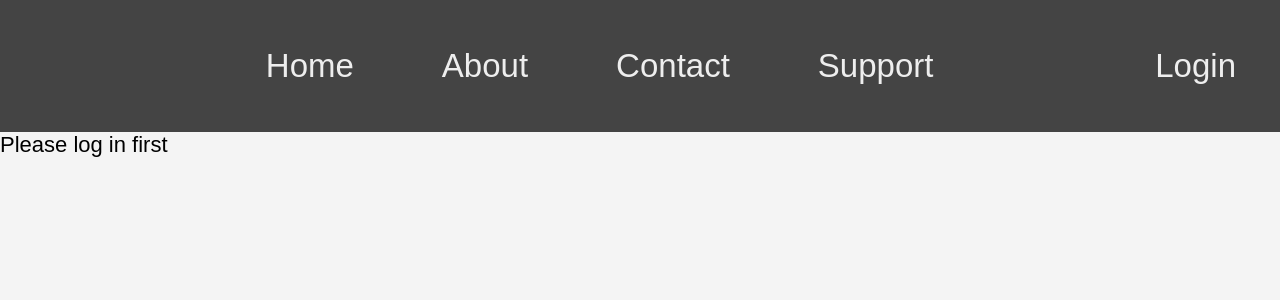
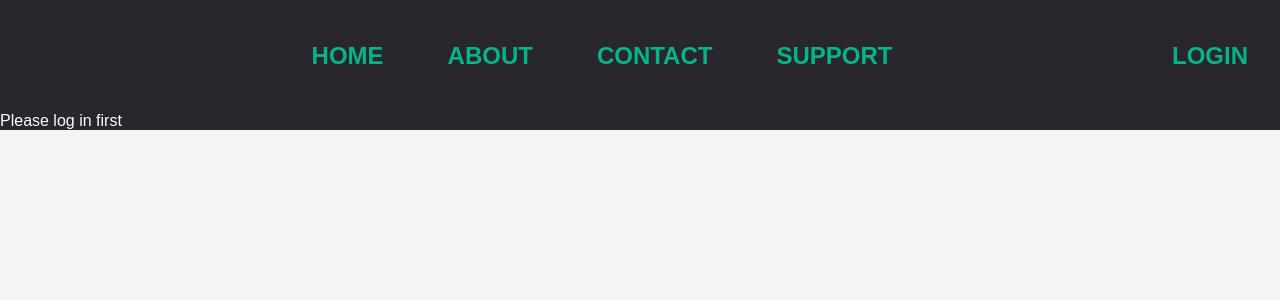
Before and after one commit to FatimaBadaoui/react-games-spa, a React (Vite) app: page /games/painting in a window 1280 px wide. Shown: the top 300 px of the page. Built offline with nearby package versions, Linux system fonts and the light colour scheme; a web font is replaced by a local one.

Commit message:
start with styling

```diff
--- a/src/App.css
+++ b/src/App.css
@@ -1,13 +1,26 @@
-:root {
-    font-family: Arial, Helvetica, sans-serif;
-    font-size: 22px;
-    /* Variables */
-    --white: #eee;
-    --black: #444;
+@import "./styles/variables.css";
+
+html {
+  scroll-behavior: smooth;
 }
 
-body {
-    background-color: var(--white);
+/* scrollbar start */
+
+::-webkit-scrollbar {
+  width: 0.75rem;
+}
+
+::-webkit-scrollbar-track {
+  background: var(--bg-color);
+}
+
+::-webkit-scrollbar-thumb {
+  background: var(--highlight-color);
+  border-radius: 20px;
+}
+
+::-webkit-scrollbar-thumb:hover {
+  background: #02b58852;;
 }
 
 ul {
--- a/src/components/NewsArticle.css
+++ b/src/components/NewsArticle.css
@@ -1,4 +1,7 @@
+@import "../styles/variables.css";
+
 .news-article {
+  padding-bottom: 2rem;
   .article-image {
     height: 600px;
     position: relative;
@@ -7,19 +10,49 @@
   h2 {
     position: absolute;
     z-index: 10;
-    top: 200px;
-    left: 10%;
-    color: white;
+    top: 0;
+    left: 0;
     font-size: 5rem;
-    width: 60%;
+    width: 100%;
+    height: 600px;
+    padding-top: 15rem;
+    padding-left: 12rem;
+    font-family: var(--highlight-font);
+    background-color: #00000069;
+
+    .highlight {
+      font-size: inherit;
+      color: var(--highlight-color);
+      font-weight: 900;
+      text-transform: uppercase;
+    }
   }
 
   .news-content {
     /* border: 1px solid green; */
+    padding: 2rem 3rem;
     width: 80%;
     margin: 2rem auto;
     display: grid;
     grid-template-columns: 1fr 1fr;
-    gap: 2rem;
+    gap: 4rem;
+    font-size: 1.7rem;
+    background-color: var(--bg-color);
+    border: 1px solid var(--highlight-color);
+    border-radius: 20px;
+    box-shadow: rgba(0, 0, 0, 0.3) 0px 19px 38px,
+      rgba(0, 0, 0, 0.22) 0px 15px 12px;
+
+    p {
+      text-align: justify;
+      line-height: 35px;
+
+      &::first-letter {
+        font-family: var(--highlight-font);
+        font-size: 180%;
+        font-weight: 900;
+        color: var(--highlight-color);
+      }
+    }
   }
 }
--- a/src/components/NewsArticle.jsx
+++ b/src/components/NewsArticle.jsx
@@ -1,19 +1,27 @@
-import { useParams } from "react-router-dom";
-import newsJSON from "../utilities/news.json";
-
-import "./NewsArticle.css";
+import React from 'react';
+import { useParams } from 'react-router-dom';
+import newsJSON from '../utilities/news.json';
+import './NewsArticle.css';
 
 const NewsArticle = () => {
   const { id } = useParams();
+  const { title, image, content, content2 } = newsJSON[id - 1];
+
+  // Split the title into parts based on spaces
+  const titleParts = title.split(' ');
+
   return (
     <div className="news-article">
-      <h2>{newsJSON[id - 1].title}</h2>
+      <h2>
+        <span className="highlight">{titleParts[0]} {titleParts[1]}</span>{/* First two words wrapped in a span */}
+        {titleParts.slice(2).join(' ')}{/* Remaining part of the title */}
+      </h2>
       <div className="article-image">
-        <img src={newsJSON[id - 1].image} alt="" />
+        <img src={image} alt="" />
       </div>
       <div className="news-content">
-        <p>{newsJSON[id - 1].content}</p>
-        <p>{newsJSON[id - 1].content2}</p>
+        <p>{content}</p>
+        <p>{content2}</p>
       </div>
     </div>
   );
--- a/src/components/NewsItem.jsx
+++ b/src/components/NewsItem.jsx
@@ -2,18 +2,17 @@ import { Link } from "react-router-dom";
 
 const NewsItem = ({ image, title, fake_news, id }) => {
   return (
+    <Link to={`/${id}`}>
       <div className="news-item">
         <div className="news-image">
           <img src={image} alt={title} />
         </div>
         <div className="news-text">
           <h2>{title}</h2>
-        <p>
-          {fake_news}
-        </p>
-        <Link to={`/${id}`} > Read More</Link>
+          <p>{fake_news}</p>
         </div>
       </div>
+    </Link>
   );
 };
 
--- a/src/components/PageLayout.css
+++ b/src/components/PageLayout.css
@@ -1,7 +1,9 @@
-header {
+@import "../styles/variables.css";
+
+.header {
   width: 100%;
-  height: 6rem;
-  background-color: #444;
+  height: 7rem;
+  background-color: var(--dark-bg);
   padding: 0 2rem;
   display: flex;
   justify-content: space-between;
@@ -9,10 +11,26 @@ header {
   color: #eee;
   font-size: 1.5rem;
 
+  ul:hover a {
+    color: #02b58852;
+    transition: all ease-in-out 200ms;
+  }
+
+  ul:hover a:hover {
+    color: var(--highlight-color);
+    text-decoration: underline;
+    text-underline-offset: 8px;
+  }
+
   a {
-    color: inherit;
+    color: #02b588;
+    font-weight: 900;
+    text-transform: uppercase;
+
     &.selected {
-      color: yellow;
+      color: var(--text-color);
+      text-decoration: underline;
+      text-underline-offset: 8px;
     }
   }
 
@@ -69,4 +87,6 @@ header {
 
 main {
   position: relative;
+  background-color: var(--dark-bg);
+  color: var(--text-color);
 }
--- a/src/components/PageLayout.jsx
+++ b/src/components/PageLayout.jsx
@@ -12,7 +12,7 @@ const PageLayout = () => {
 
   return (
     <>
-      <header>
+      <header className="header">
         <div className="logo"></div>
         <nav>
           <ul className="nav">
--- a/src/routes/Home/style.css
+++ b/src/routes/Home/style.css
@@ -1,32 +1,81 @@
+@import "../../styles/variables.css";
+
+.home-container {
+  background-color: var(--dark-bg);
+  padding-bottom: 2rem;
+}
+
 .home-hero {
+  padding-bottom: 3rem;
   h1 {
-    font-size: 6rem;
+    font-family: var(--highlight-font);
+    font-size: 9rem;
     align-self: end;
+    text-shadow: 3px 3px 10px var(--text-color);
   }
 }
 
 .news-feed {
-  width: 70%;
-  margin: auto;
-  padding: 2rem;
+  width: 80%;
+  margin: 2rem auto;
+  padding: 3rem 6rem;
+  background-color: var(--bg-color);
+  border: 1px solid var(--highlight-color);
+  border-radius: 20px;
+  box-shadow: rgba(0, 0, 0, 0.3) 0px 19px 38px,
+    rgba(0, 0, 0, 0.22) 0px 15px 12px;
+
+  a {
+    color: var(--text-color);
+  }
+
   .news-item {
     display: grid;
     grid-template-columns: 1fr 4fr;
-    /* gap: 1rem; */
-    /* border: 1px solid red; */
-    margin-bottom: 1rem;
+    margin-bottom: 3rem;
+    background-color: var(--dark-bg);
+    border-radius: 0 20px 20px 0;
+
     .news-image {
-      /* border: 1px solid blue; */
       width: 200px;
       height: 200px;
+      outline: 1px solid var(--highlight-color);
+      outline-offset: 5px;
+      border-radius: 10px;
+
+      img {
+        border-radius: 10px;
+      }
     }
 
     .news-text {
-        /* border: 1px solid #000; */
-        padding: 1rem;
-        display: flex;
-        flex-direction: column;
-        gap: 10px;
+      /* border: 1px solid #000; */
+      padding: 1rem;
+      display: flex;
+      flex-direction: column;
+      gap: 10px;
+      font-family: var(--text-font);
+
+      h2 {
+        font-family: var(--highlight-font);
+        font-size: 2.2rem;
+        background-color: var(--highlight-color);
+        width: fit-content;
+        border-radius: 0 20px 20px 0;
+        padding: 5px;
+        padding-right: 20px;
+      }
+
+      p {
+        font-size: 1.5rem;
+      }
+    }
+
+    &:hover {
+      transform: scale(1.03);
+      box-shadow: #6f6f6f40 0px 54px 55px, #6f6f6f1f 0px -12px 30px,
+        rgba(112, 112, 112, 0.12) 0px 4px 6px, rgba(0, 0, 0, 0.17) 0px 12px 13px,
+        rgba(113, 113, 113, 0.09) 0px -3px 5px;
     }
   }
 }
--- /dev/null
+++ b/src/styles/variables.css
@@ -0,0 +1,15 @@
+@import url('https://fonts.googleapis.com/css2?family=Oxanium:wght@200..800&display=swap');
+@import url('https://fonts.googleapis.com/css2?family=Manrope:wght@200..800&display=swap');
+
+
+:root {
+    /* colors */
+    --highlight-color: #02B588;
+    --bg-color: #342E37;
+    --dark-bg: #2a262d;
+    --text-color: #FAFFFD;
+
+    /* Fonts */
+    --highlight-font: "Oxanium", sans-serif;
+    --text-font: "Manrope", sans-serif;
+}
```
Lines whose indentation alone changed are shown as unchanged.
